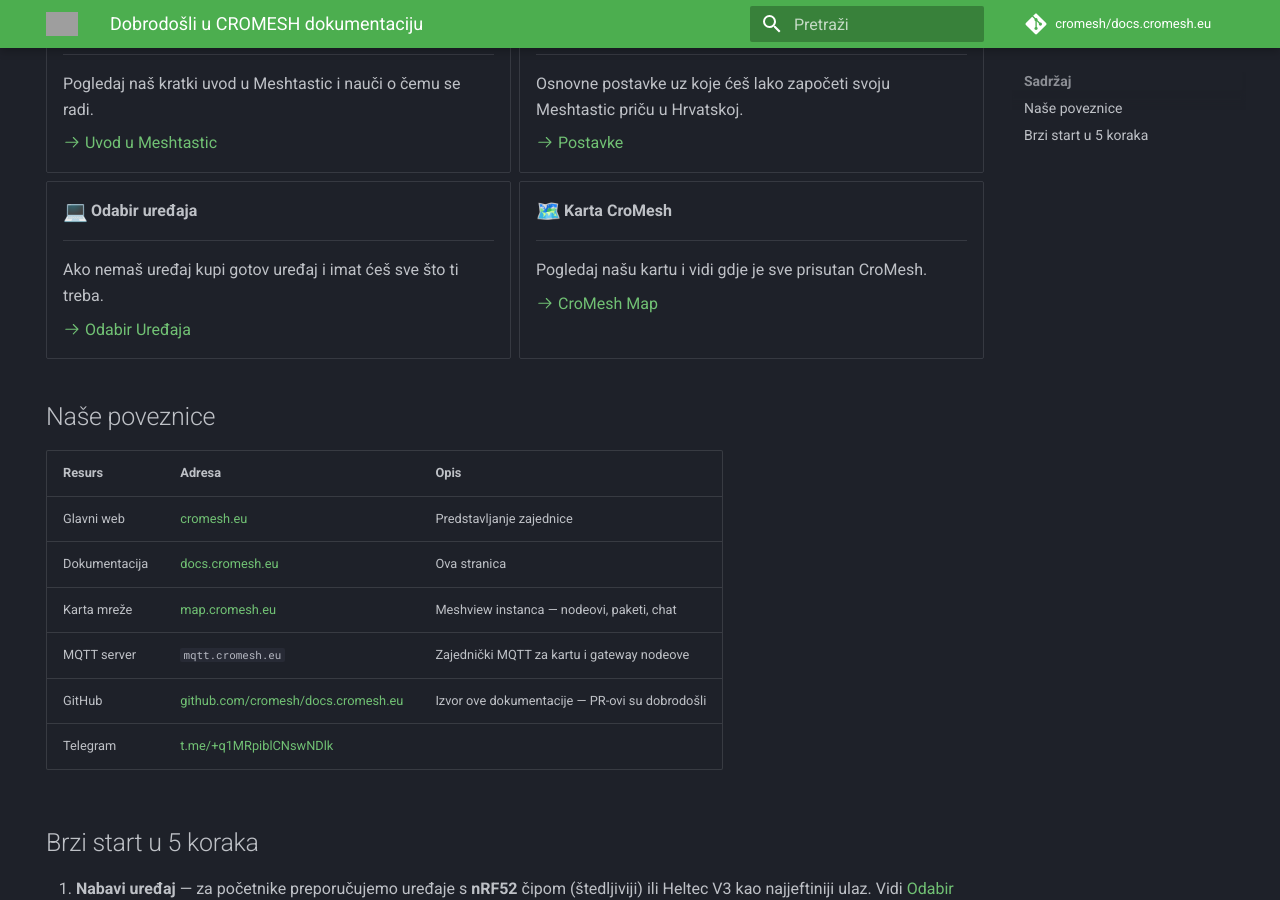
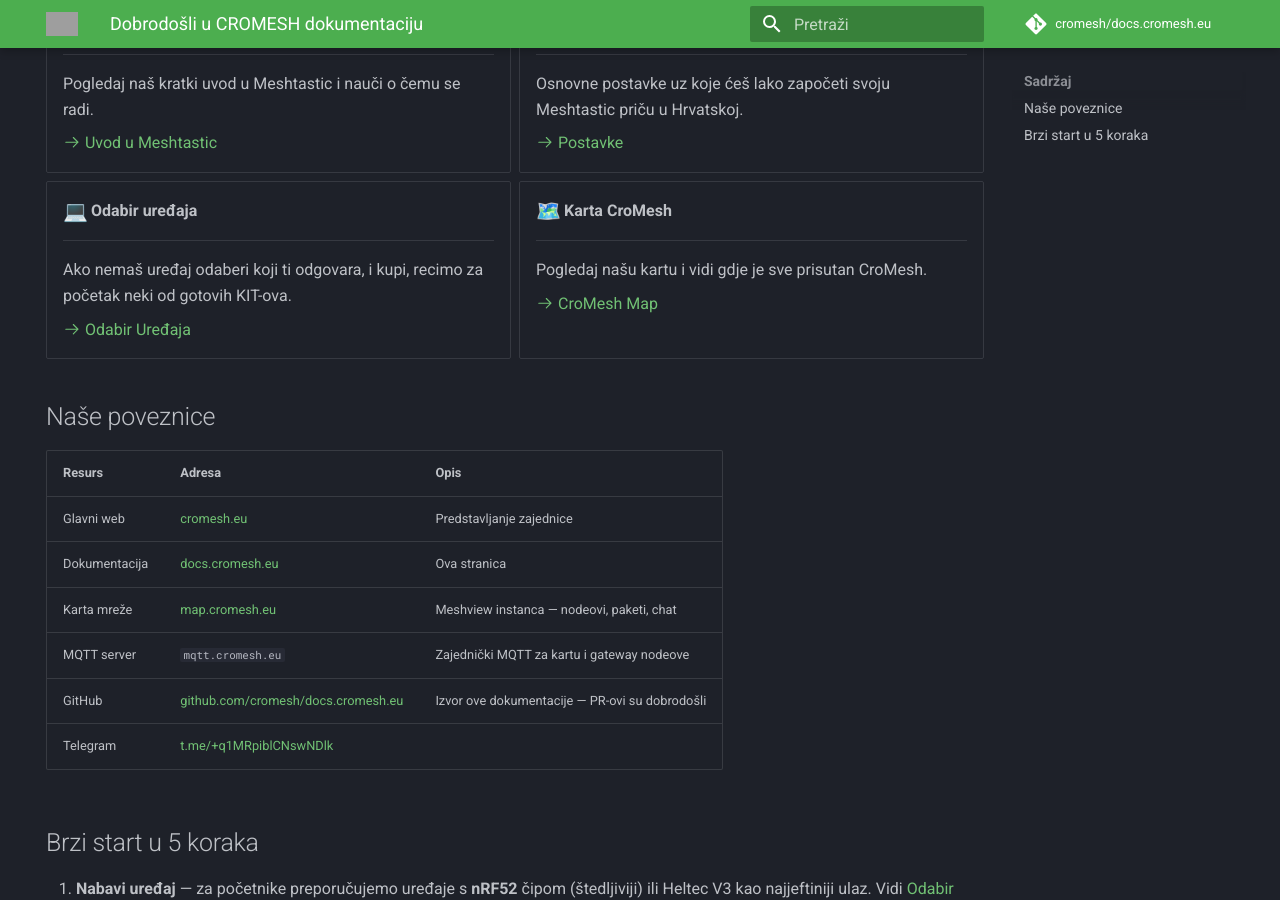
Before and after one commit to cromesh/docs.cromesh.eu, an MkDocs documentation site: the page built from docs/index.md, in a window 1280 px wide and 900 px high, scrolled down 500 px. Built offline with MkDocs 1.6.1 and Material for MkDocs 9.7.7, drawn with Linux system fonts in a browser that asks for light colours; emoji names are drawn with the system emoji font; comment, search, counter and statistics services are not loaded; grey boxes are pictures that could not be loaded.

```diff
--- a/docs/index.md
+++ b/docs/index.md
@@ -45,7 +45,8 @@ decentraliziranu, off-grid LoRa mesh mrežu na području Republike Hrvatske. Mre
 
     ---
 
-    Ako nemaš uređaj kupi gotov uređaj i imat ćeš sve što ti treba.
+    Ako nemaš uređaj odaberi koji ti odgovara, i kupi, recimo za početak neki od
+    gotovih KIT-ova.
 
     [:octicons-arrow-right-24: Odabir Uređaja](odabir-uredaja/index.md)
 
```
Also changed, not shown: README.md (+19 -10 lines), docs/postavke/channel-postavke.md (+6 -0 lines).
